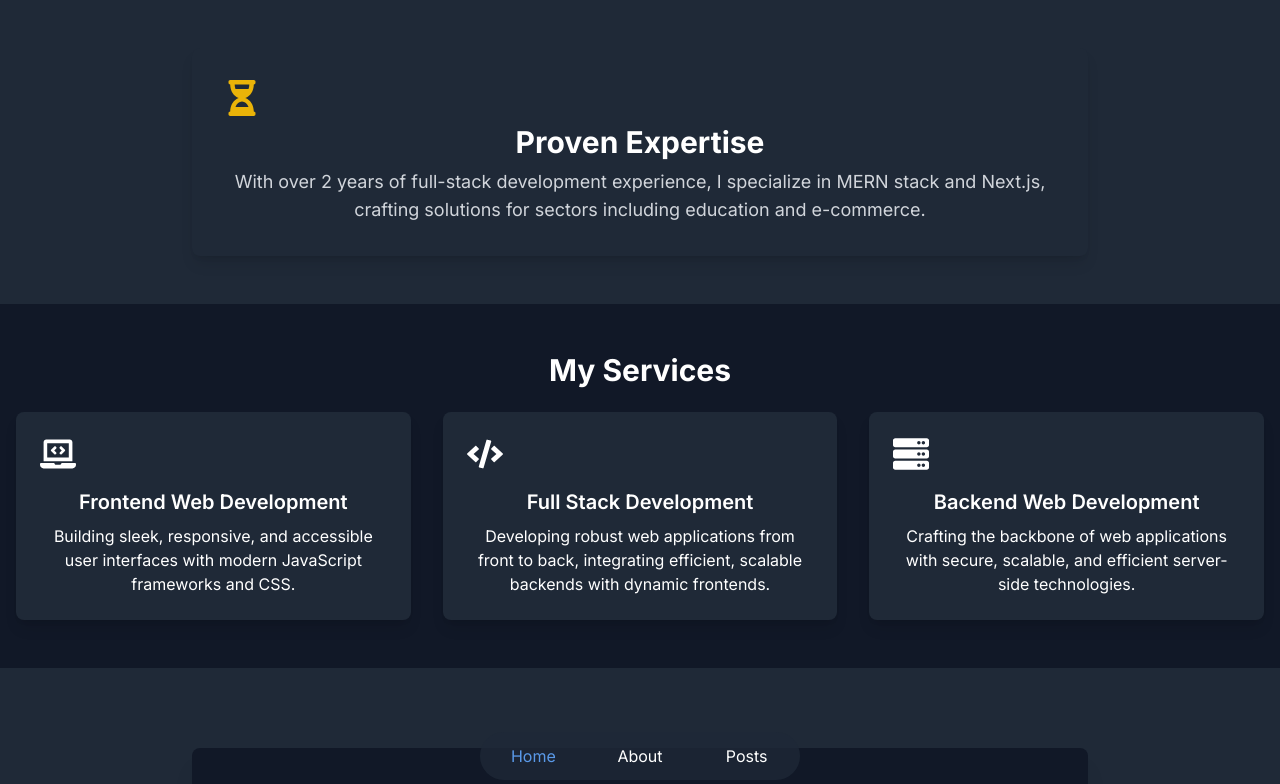
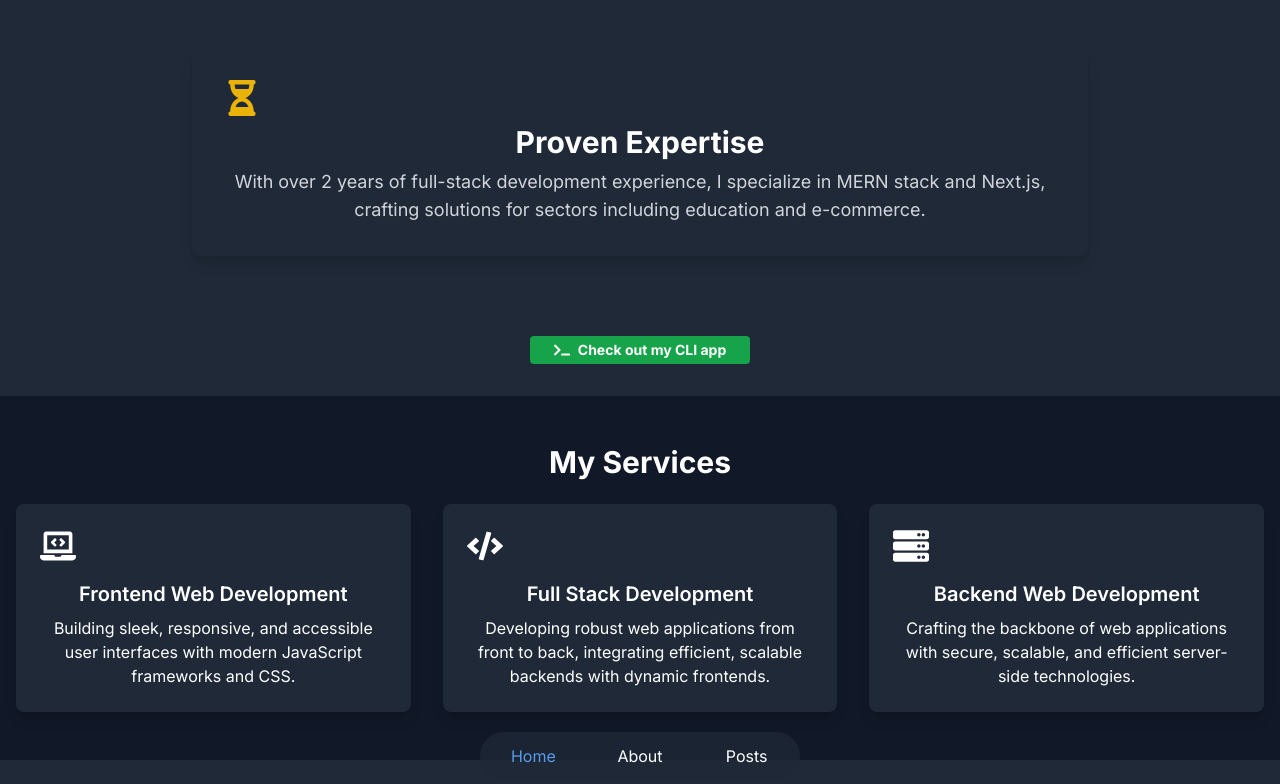
Before and after one commit to Samandar-Jumanov/resume, a Next.js app: page / in a window 1280 px wide. Shown: the top 784 px of the page. Built offline with nearby package versions, Linux system fonts and the light colour scheme.

Commit message:
added cli package

```diff
--- a/app/page.js
+++ b/app/page.js
@@ -1,12 +1,12 @@
 "use client"
+
 import Head from 'next/head';
 import { useRouter } from 'next/navigation';
-
+import { FaTerminal } from 'react-icons/fa';
 // import SkillsComponent from '@/components/Skills';
 import SkillsComponent from "../components/Skills"
 import ShowcaseComponent from "../components/showcase";
 import ServicesComponent from "../components/service";
-
 export default function Home() {
   const router = useRouter();
 
@@ -14,19 +14,24 @@ export default function Home() {
     router.push("/download");
   };
 
-
   return (
     <div className="bg-gray-800 min-h-screen text-white flex flex-col">
       <Head>
         <title>Samandar Jumanov</title>
       </Head>
         <ShowcaseComponent />
+        <div className="text-center my-8">
+          <button onClick={downloadPage} className="bg-green-600  text-white font-bold py-1 px-4 md:px-6 rounded transform  flex items-center justify-center space-x-2 min-w-[160px] mx-auto">
+            <FaTerminal className="text-base" />
+            <span className="text-sm">Check out my CLI app</span>
+          </button>
+        </div>
         <ServicesComponent />
 
       <main className="flex-grow container mx-auto px-4 py-8">
-       <SkillsComponent />
+        <SkillsComponent />
       </main>
-      <footer className="flex-grow-0 bg-gray-900 py-4 text-center">
+      <footer className="bg-gray-900 py-4 text-center">
         <p className="text-gray-400">© Samandar Jumanov - All rights reserved</p>
       </footer>
     </div>
```
